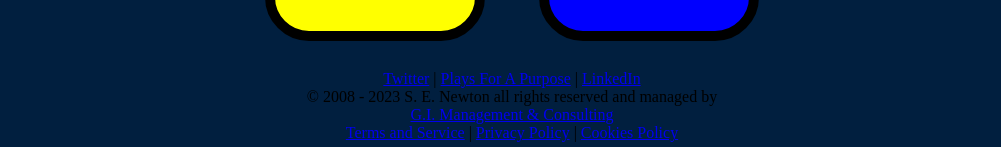
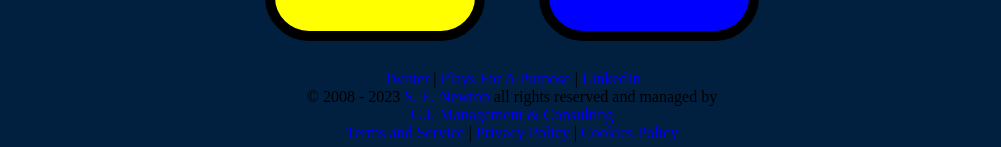
Before and after one commit to ConstanceCodingCamp/letsplayagame, a plain HTML site: page index.html in a window 1280 px wide. Shown: the part 652-799 px from the top of the page, without its empty margins (128-1129 px from the left). Drawn offline with nearby package versions, Linux system fonts and the light colour scheme.

Commit message:
Update index.html
update footer links

```diff
--- a/index.html
+++ b/index.html
@@ -43,13 +43,13 @@
    <footer>
       <div class="footer">
         <a class="footer-link" href="https://twitter.com/RYBNetWork">Twitter</a> <span> | </span>
-        <a class="footer-link" href="https://playsforapurpose.org">Plays For A Purpose</a> <span> | </span>
+        <a class="footer-link" href="https://susienewton.wixsite.com/gimconsulting/playsforapurpose">Plays For A Purpose </a> <span> | </span>
         <a class="footer-link" href="https://www.linkedin.com/in/susie-newton-31bb3360/">LinkedIn</a>
       </div>
 
       © 2008 <script>
         new Date().getFullYear() > 2010 && document.write("- " + new Date().getFullYear());
-      </script> S. E. Newton all rights reserved and managed by <br>
+      </script> <a href="https://constancecodingcamp.github.io/my-introduction/about.html">S. E. Newton </a> all rights reserved and managed by <br>
       <a href="https://susienewton.wixsite.com/gimconsulting">G.I. Management & Consulting</a><br />
 
       <a href="https://app.termly.io/document/terms-of-use-for-website/cb49b42f-caca-4d7d-b413-985ac0070b58"> Terms and Service</a>
```
